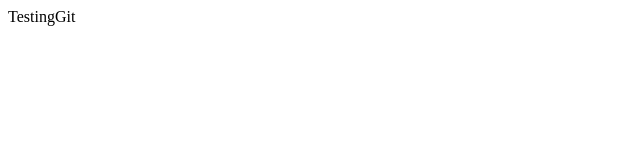
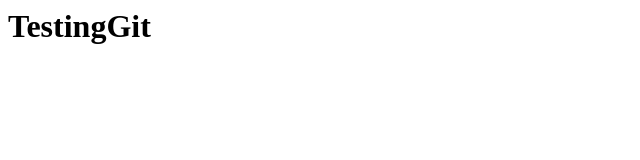
Before and after one commit to stephania07/DemoApp, a plain HTML site: page index.html in a window 1280 px wide. Shown: the whole page, without its empty margins (0-640 px from the left). Drawn offline with Linux system fonts and the light colour scheme.

Commit message:
update title

```diff
--- a/index.html
+++ b/index.html
@@ -1 +1 @@
-<th>TestingGit</th>
+<h1>TestingGit</h1>
```
